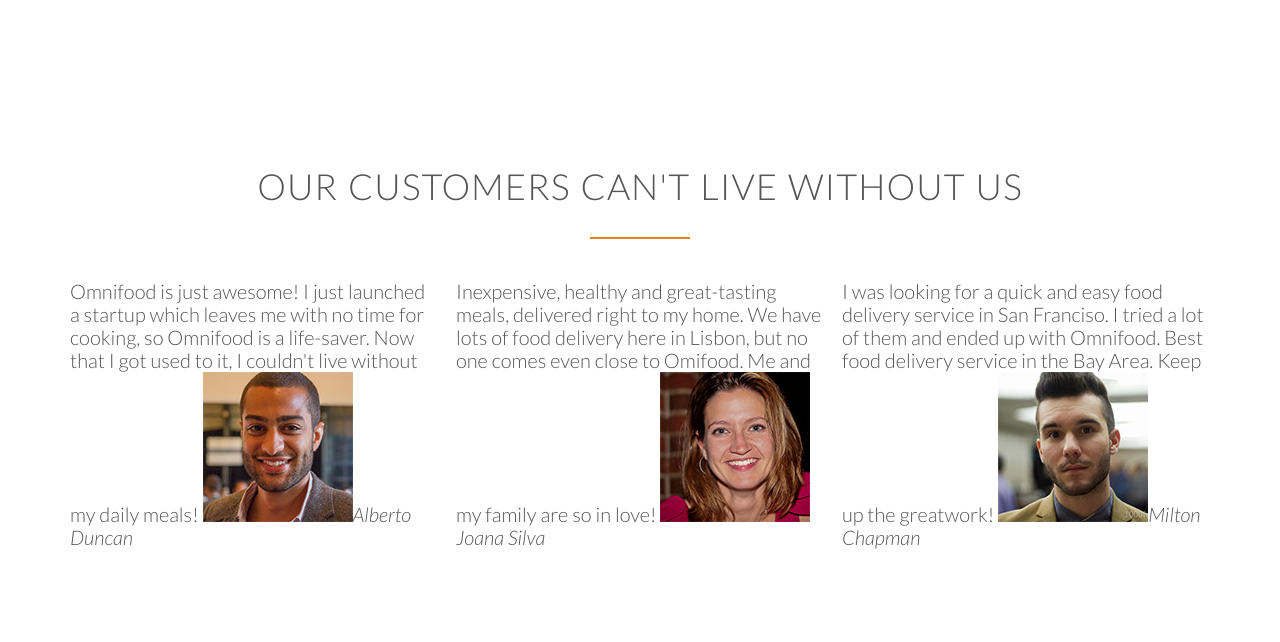
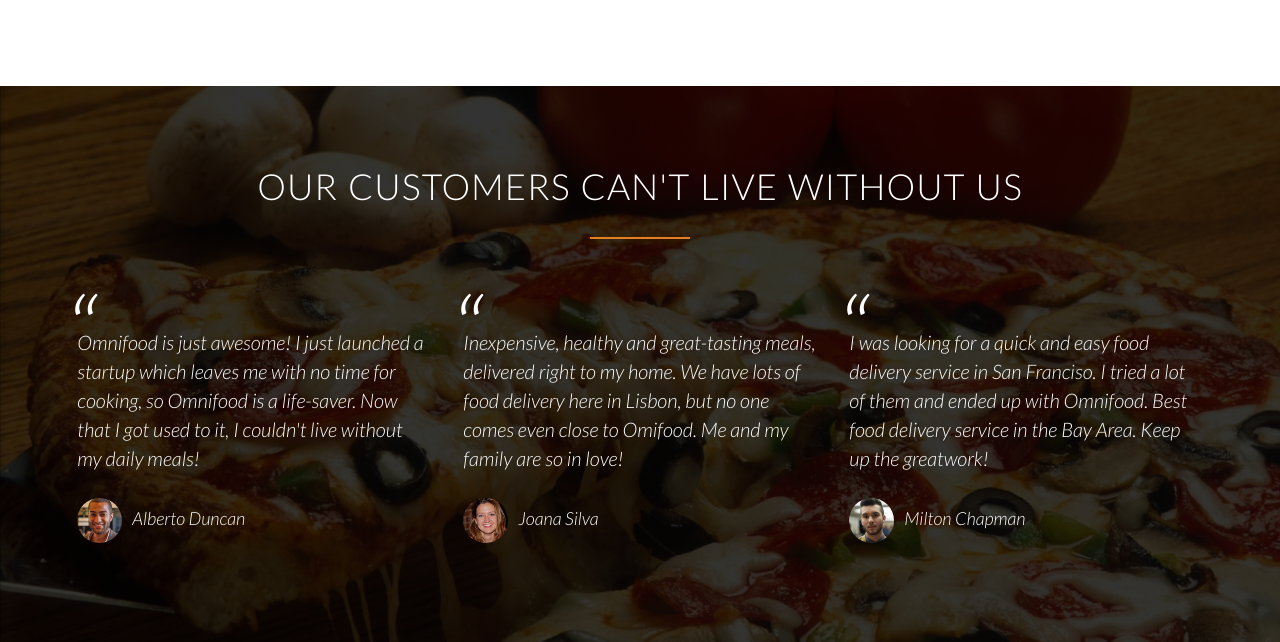
Before and after one commit to Benne641/Omnifood, a plain HTML site: page index.html in a window 1280 px wide. Shown: the part 3291-3933 px from the top of the page. Drawn offline with Linux system fonts and the light colour scheme; files whose address does not match are found by name.

Commit message:
Testimonials section complete

```diff
--- a/resources/css/style.css
+++ b/resources/css/style.css
@@ -373,3 +373,40 @@
 /*--------------------------------------*/
 /*Testimonials*/
 /*--------------------------------------*/
+
+.section-testimonials {
+    background-image: linear-gradient(rgba(0, 0, 0, 0.8), rgba(0, 0, 0, 0.8)), url(images/back-customers.jpg);
+    background-size: cover;
+    color: #fff;
+    background-attachment: fixed;
+}
+
+blockquote {
+    padding: 2%;
+    font-style: italic;
+    line-height: 145%;
+    position: relative;
+    margin-top: 40px;
+}
+
+blockquote:before {
+    content: "\201C";
+    font-size: 500%;
+    display: block;
+    position: absolute;
+    top: -5px;
+    left: -5px;
+}
+
+cite {
+    font-size: 90%;
+    margin-top: 25px;
+    display: block;
+}
+
+cite img {
+    height: 45px;
+    border-radius: 50%;
+    margin-right: 10px;
+    vertical-align: middle;
+}
```
